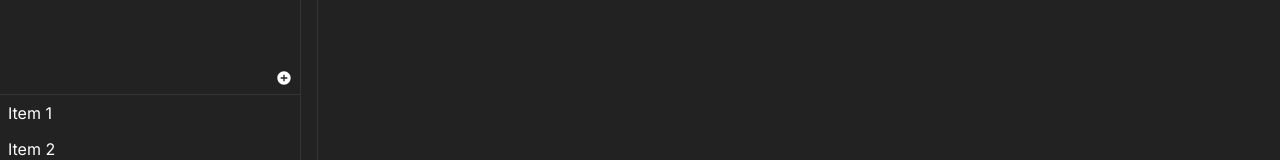
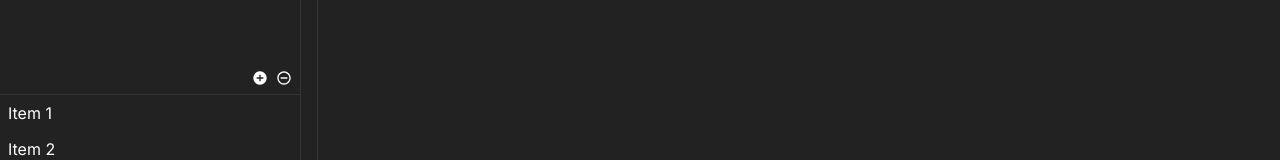
Before and after one commit to churpita/tournament, a React app in the folder client/: page / in a window 1280 px wide. Shown: the part 264-424 px from the top of the page. Built offline with nearby package versions, Linux system fonts and the light colour scheme.

Commit message:
Add collapse all button (pending functionality)

```diff
--- a/client/src/components/SidebarToolbar.tsx
+++ b/client/src/components/SidebarToolbar.tsx
@@ -1,14 +1,14 @@
 import React from "react";
 
 import styles from "./SidebarToolbar.module.css";
-import { MdAddCircle } from "react-icons/md";
+import { MdAddCircle, MdRemoveCircleOutline } from "react-icons/md";
 import IconButton from "./IconButton";
 
 export const SidebarToolbar = (): React.ReactNode => {
     return (
         <div className={styles.toolbar}>
             <IconButton
-                style={{ height: "1rem" }}
+                style={{ height: "1rem", paddingRight: "0.5rem" }}
                 tooltip={{
                     text: "Expand All",
                     offset: { bottom: "3rem" },
@@ -16,6 +16,15 @@ export const SidebarToolbar = (): React.ReactNode => {
             >
                 <MdAddCircle />
             </IconButton>
+            <IconButton
+                style={{ height: "1rem" }}
+                tooltip={{
+                    text: "Collapse All",
+                    offset: { bottom: "3rem" },
+                }}
+            >
+                <MdRemoveCircleOutline />
+            </IconButton>
         </div>
     );
 };
```
